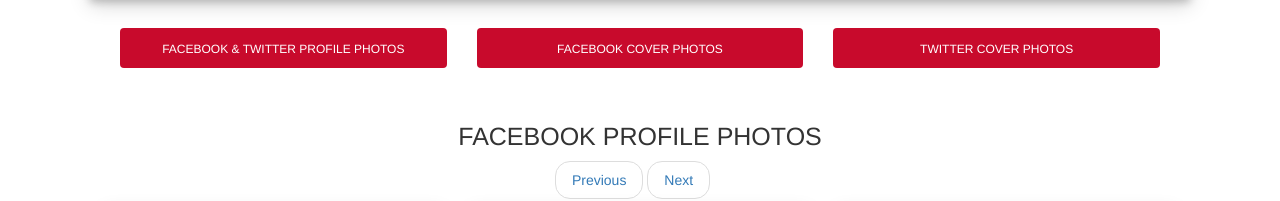
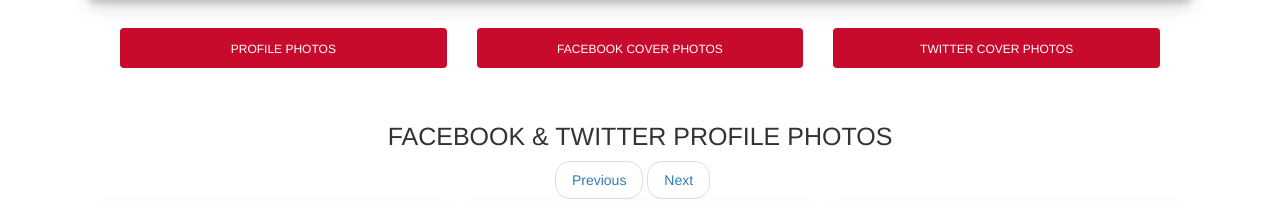
Before and after one commit to ChristopherAllen777/Putnam-Social-Downloads, a website: page index.html in a window 1280 px wide. Shown: the part 827-1028 px from the top of the page. Drawn offline with nearby package versions, Linux system fonts and the light colour scheme.

Commit message:
finalizing edits

```diff
--- a/index.html
+++ b/index.html
@@ -258,7 +258,7 @@
     <div id="buttons" class="row">
       <div class="col-sm-12 col-md-4">
         <a href="#section-1">
-          <button class="button" style="vertical-align:middle"><span>FACEBOOK & TWITTER PROFILE PHOTOS </span></button></a>
+          <button class="button" style="vertical-align:middle"><span> PROFILE PHOTOS </span></button></a>
       </div>
       <div class="col-sm-12 col-md-4">
         <a href="#section-2">
@@ -278,7 +278,7 @@
 
 <div class="row">
     <div class="col-12">
-      <h2>FACEBOOK PROFILE PHOTOS</h2>
+      <h2>FACEBOOK & TWITTER PROFILE PHOTOS</h2>
         <div id="next-buttons">
           <ul class="pager">
             <li><a id="links" href="#top">Previous</a></li>
```
